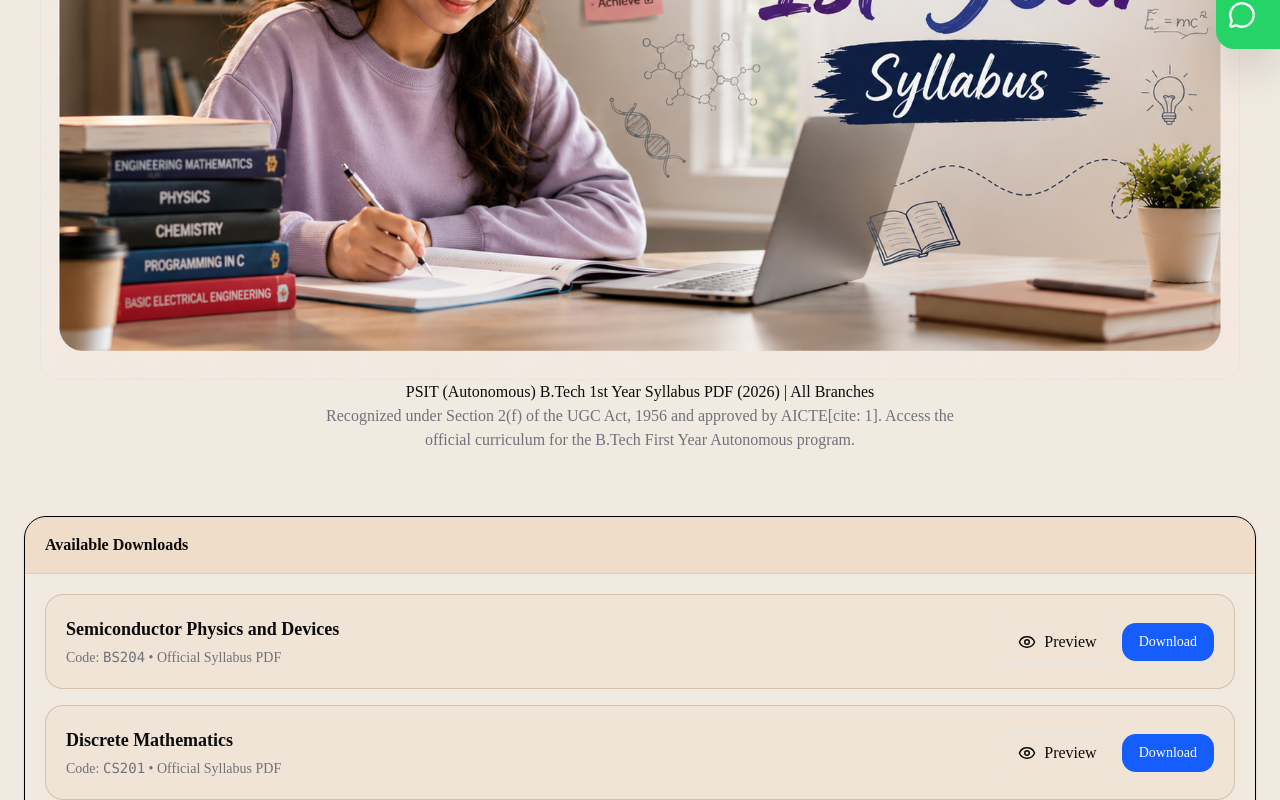
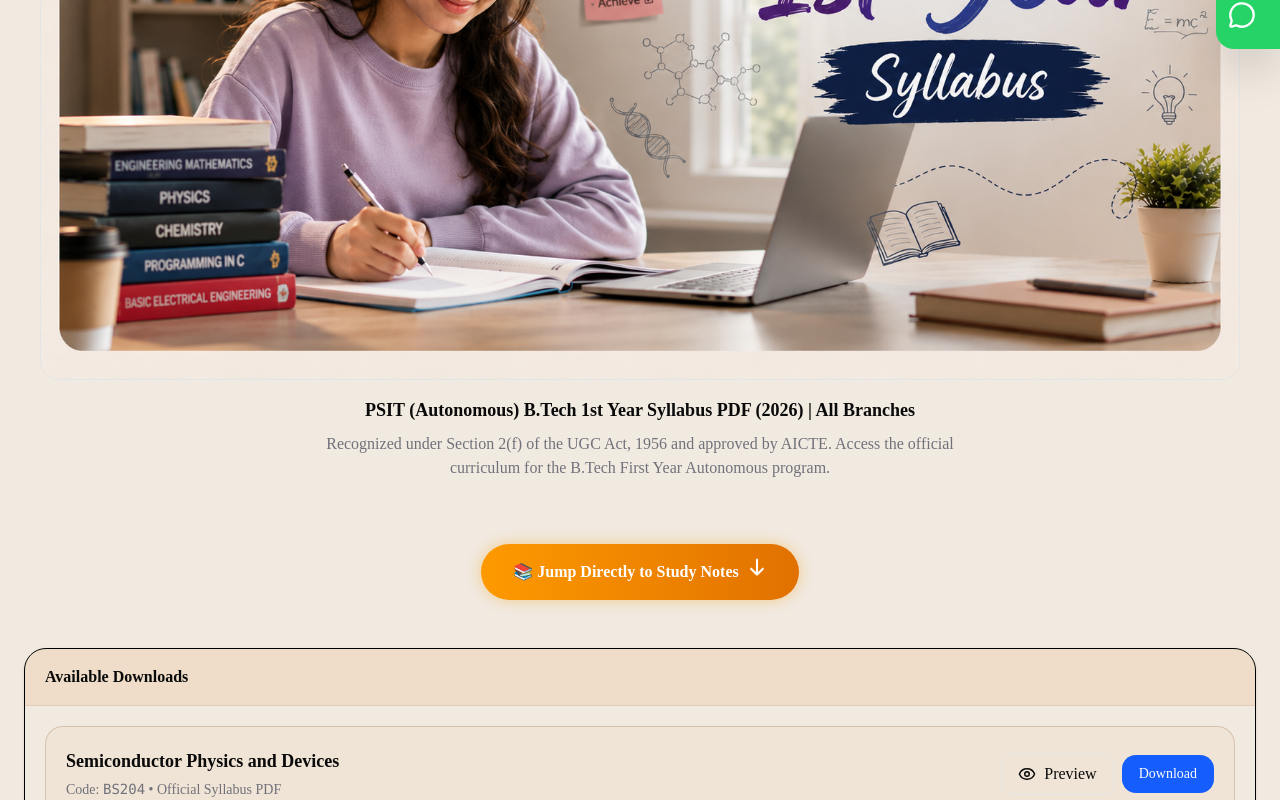
Before and after one commit to abhaysinghtomar97/notiya, a Next.js app: page /PSIT-Syllabus/btech/1st-Year-PSIT-Syllabus in a window 1280 px wide. Shown: the part 385-1185 px from the top of the page. Built offline with nearby package versions, Linux system fonts and the light colour scheme.

Commit message:
fix : links & navigation of psit autonomus

```diff
--- a/src/app/PSIT-Syllabus/btech/1st-Year-PSIT-Syllabus/page.jsx
+++ b/src/app/PSIT-Syllabus/btech/1st-Year-PSIT-Syllabus/page.jsx
@@ -21,7 +21,7 @@
   return (
     <main className="max-w-7xl mx-auto px-4 py-8 md:px-6">
 
-      {/* HERO */}
+    {/* HERO */}
       <section className="relative overflow-hidden flex flex-col justify-center items-center rounded-3xl mb-10 text-center">
          <Image
                 src='/PSIT-1st-year-syllabus.png'
@@ -30,16 +30,39 @@
                 height={600}
                 priority
                 draggable={false}
-
                 loading="eager"
                 className="border rounded-2xl" />
 
-        <p>PSIT (Autonomous) B.Tech 1st Year Syllabus PDF (2026) | All Branches</p>
-        <p className="text-zinc-500 mb-6 max-w-2xl">
-
-          Recognized under Section 2(f) of the UGC Act, 1956 and approved by AICTE[cite: 1].
+        <p className="mt-4 font-semibold text-lg">PSIT (Autonomous) B.Tech 1st Year Syllabus PDF (2026) | All Branches</p>
+        <p className="text-zinc-500 mb-6 max-w-2xl mt-2">
+          Recognized under Section 2(f) of the UGC Act, 1956 and approved by AICTE.
           Access the official curriculum for the B.Tech First Year Autonomous program.
         </p>
+      </section>
+
+      {/* --- QUICK NAVIGATION TO NOTES --- */}
+      <section className="flex justify-center w-full mb-12">
+        <Link
+          href="/study-material/psit/btech/1st-year" /* Replace with your actual notes route, e.g., '/notes' or an ID link */
+          className="group relative inline-flex items-center justify-center gap-3 px-8 py-4 text-base font-bold text-white transition-all duration-300 ease-in-out rounded-full bg-gradient-to-r from-amber-500 to-amber-600 dark:from-amber-600 dark:to-amber-700 hover:from-amber-600 hover:to-amber-700 dark:hover:from-amber-500 dark:hover:to-amber-600 shadow-[0_0_15px_rgba(245,158,11,0.4)] hover:shadow-[0_0_30px_rgba(245,158,11,0.7)] hover:-translate-y-1 overflow-hidden"
+        >
+          {/* Subtle shine effect on hover */}
+          <span className="absolute inset-0 w-full h-full -translate-x-full bg-gradient-to-r from-transparent via-white/20 to-transparent group-hover:animate-[shimmer_1.5s_infinite] transition-transform duration-700 group-hover:translate-x-full"></span>
+
+          <span className="relative flex items-center gap-2">
+            <span>📚 Jump Directly to Study Notes</span>
+            {/* Bouncing Arrow Icon to attract attention */}
+            <svg
+              className="w-5 h-5 animate-bounce group-hover:animate-none group-hover:translate-y-1 transition-transform"
+              fill="none"
+              stroke="currentColor"
+              viewBox="0 0 24 24"
+              xmlns="http://www.w3.org/2000/svg"
+            >
+              <path strokeLinecap="round" strokeLinejoin="round" strokeWidth={2.5} d="M19 14l-7 7m0 0l-7-7m7 7V3" />
+            </svg>
+          </span>
+        </Link>
       </section>
 
       {/* PDF SECTION - Fixed Layout */}
@@ -81,7 +104,6 @@
           </div>
         </div>
       </section>
-
       {/* CONTENT GRID */}
       <div className="grid lg:grid-cols-[280px_1fr] gap-10">
 
--- a/src/app/PSIT-Syllabus/btech/2nd-Year-PSIT-Syllabus/page.jsx
+++ b/src/app/PSIT-Syllabus/btech/2nd-Year-PSIT-Syllabus/page.jsx
@@ -128,6 +128,30 @@
         </p>
       </section>
 
+      {/* --- QUICK NAVIGATION TO NOTES --- */}
+            <section className="flex justify-center w-full mb-12">
+              <Link
+                href="/study-material/psit/btech/2nd-year" /* Replace with your actual notes route, e.g., '/notes' or an ID link */
+                className="group relative inline-flex items-center justify-center gap-3 px-8 py-4 text-base font-bold text-white transition-all duration-300 ease-in-out rounded-full bg-gradient-to-r from-amber-500 to-amber-600 dark:from-amber-600 dark:to-amber-700 hover:from-amber-600 hover:to-amber-700 dark:hover:from-amber-500 dark:hover:to-amber-600 shadow-[0_0_15px_rgba(245,158,11,0.4)] hover:shadow-[0_0_30px_rgba(245,158,11,0.7)] hover:-translate-y-1 overflow-hidden"
+              >
+                {/* Subtle shine effect on hover */}
+                <span className="absolute inset-0 w-full h-full -translate-x-full bg-gradient-to-r from-transparent via-white/20 to-transparent group-hover:animate-[shimmer_1.5s_infinite] transition-transform duration-700 group-hover:translate-x-full"></span>
+
+                <span className="relative flex items-center gap-2">
+                  <span>📚 Study Notes (Comming Soon..)</span>
+                  {/* Bouncing Arrow Icon to attract attention */}
+                  <svg
+                    className="w-5 h-5 animate-bounce group-hover:animate-none group-hover:translate-y-1 transition-transform"
+                    fill="none"
+                    stroke="currentColor"
+                    viewBox="0 0 24 24"
+                    xmlns="http://www.w3.org/2000/svg"
+                  >
+                    <path strokeLinecap="round" strokeLinejoin="round" strokeWidth={2.5} d="M19 14l-7 7m0 0l-7-7m7 7V3" />
+                  </svg>
+                </span>
+              </Link>
+            </section>
       {/* PDF SECTION - Branches */}
       <section className="mb-12">
         <div className="rounded-3xl border border-black dark:border-zinc-800 overflow-hidden shadow-sm">
--- a/src/app/study-material/[university]/page.jsx
+++ b/src/app/study-material/[university]/page.jsx
@@ -198,7 +198,7 @@
 
       {/* ================= RIGHT SIDEBAR ================= */}
 
-      <aside className="lg:col-span-4 xl:col-span-3">
+      {/* <aside className="lg:col-span-4 xl:col-span-3">
 
         <div className="sticky top-24">
 
@@ -225,7 +225,7 @@
 
         </div>
 
-      </aside>
+      </aside> */}
 
     </div>
 
--- a/src/components/home/all-college.js
+++ b/src/components/home/all-college.js
@@ -12,7 +12,7 @@
   }, {
     title : 'PSIT Autonomus',
     logo :'psit_logo.svg',
-    link: '/study-material/psit-autonomus'
+    link: '/PSIT-Syllabus'
   }
   , {
     title : 'CSJMU',
```
